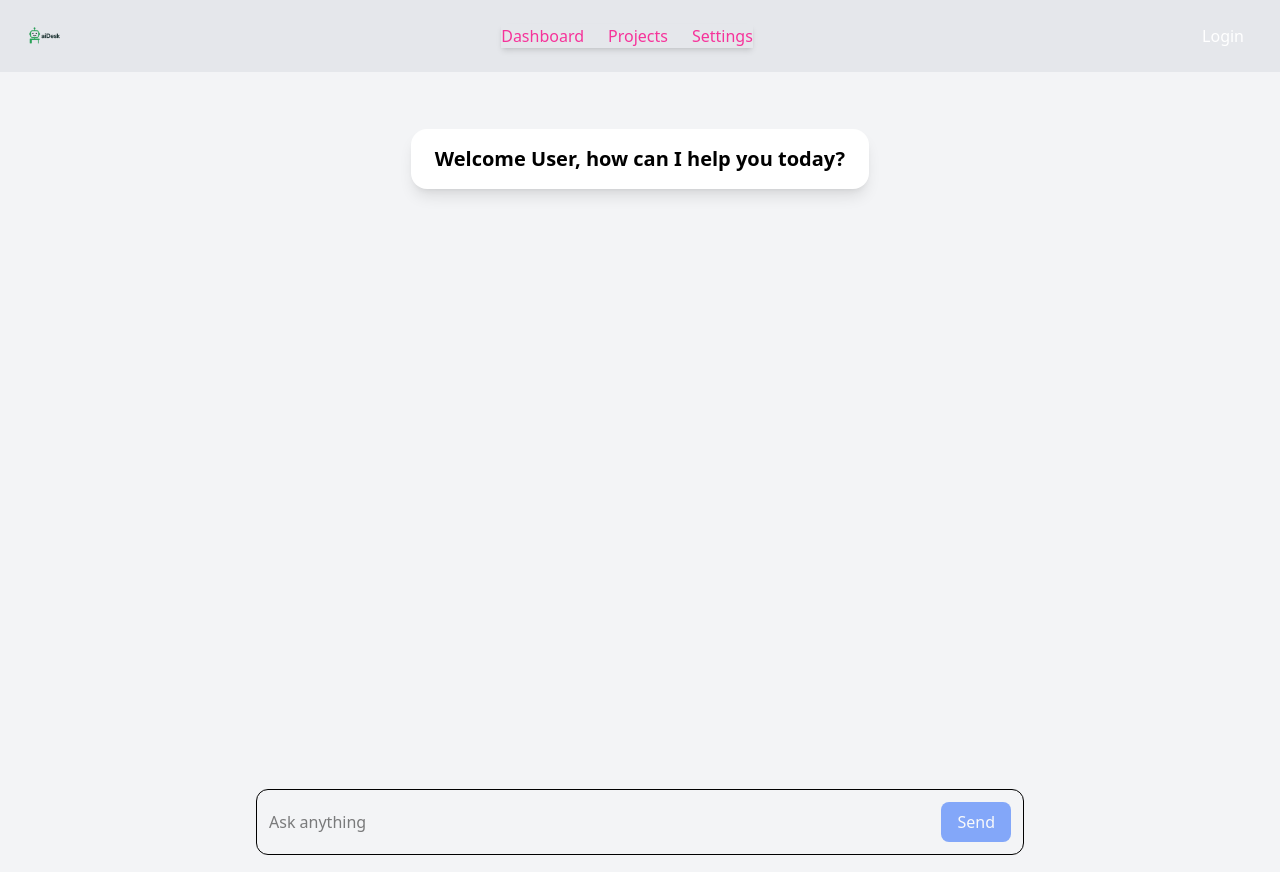
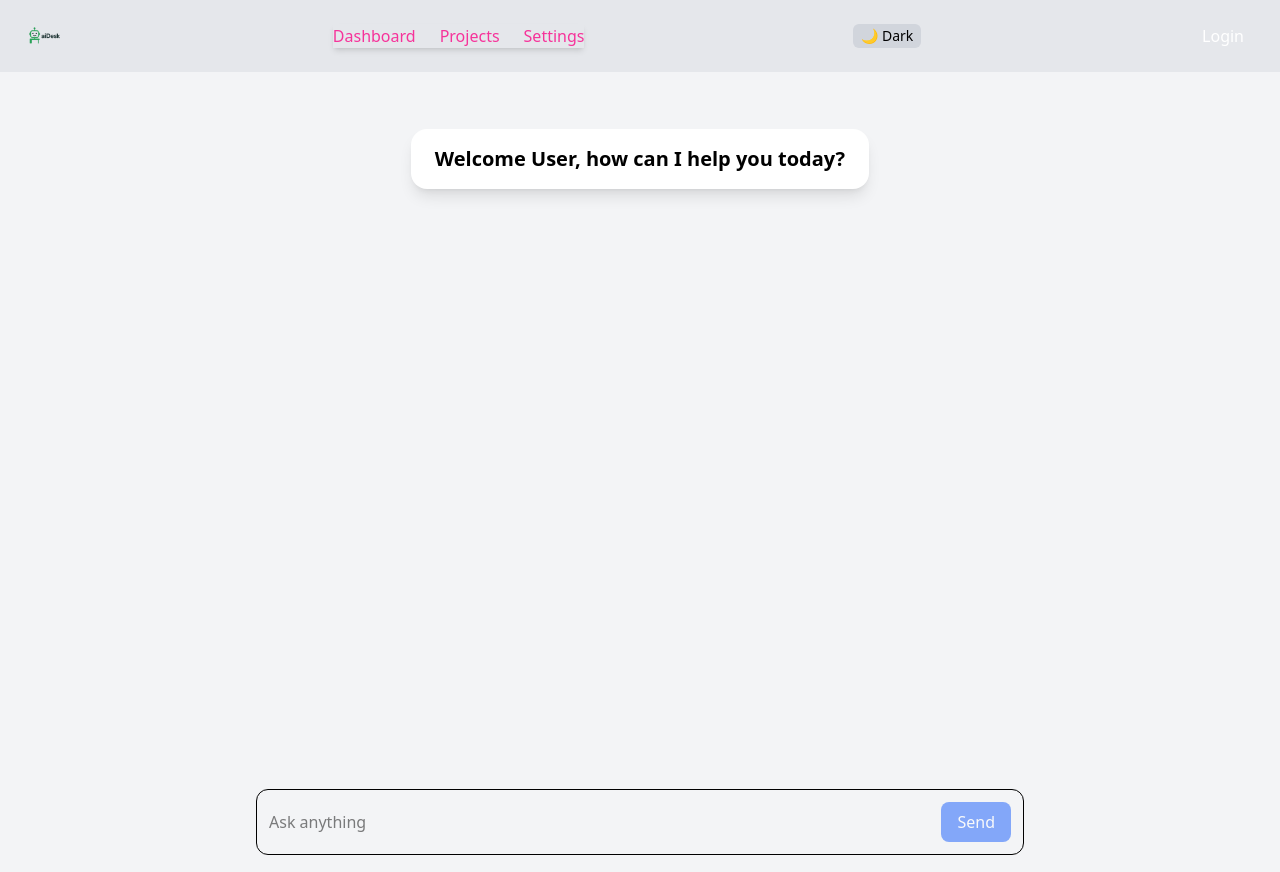
Before and after one commit to byunn90/aiDesk, a React (Vite) app in the folder client/: page / in a window 1280 px wide. Built offline with nearby package versions, Linux system fonts and the light colour scheme.

Commit message:
darkmode

```diff
--- a/client/src/assets/Compontents/DarkModeSwitch.tsx
+++ b/client/src/assets/Compontents/DarkModeSwitch.tsx
@@ -1,4 +1,4 @@
-import React, { useState } from "react"
+import React, { useState, useEffect } from "react"
 // Dark Mode components
 export function DarkMode() {
  const [dark, setDark] = useState(false)
@@ -6,9 +6,14 @@ export function DarkMode() {
     setDark(prev => !prev);
     console.log("dark mode is now:", !dark);
     }
+    useEffect(() =>  {
+        document.documentElement.classList.toggle("dark", dark);
+    }, [dark]);
     return(
-        <div>
-            <button onClick={handleClick}>dark mode</button>
-        </div>
+    <button
+        onClick={handleClick}
+        className="px-2 py-0.5 text-sm rounded-md bg-gray-300 dark:bg-gray-700 text-black dark:text-white transition">
+        {dark ? "☀️ Light" : "🌙 Dark"}
+    </button>
     )
 }
--- a/client/src/assets/Compontents/NavBar.tsx
+++ b/client/src/assets/Compontents/NavBar.tsx
@@ -1,6 +1,7 @@
 
 import { useState, useEffect } from "react";
 import logo from "../../images/AI-desk image.png"
+import { DarkMode } from "./DarkModeSwitch";
 
 export function NavBar() {
   const [open, setOpen] = useState(false);
@@ -49,7 +50,7 @@ useEffect(() => {
       Settings
     </li>
   </ul>
-
+   <DarkMode />
   <button className="hover:bg-indigo-700 text-white px-3 py-1 rounded-md font-inherit">
     Login
   </button>
@@ -97,8 +98,8 @@ useEffect(() => {
         >
           Got it
         </button>
-        <button>dark mode</button>
       </div>
+      <DarkMode/>
     </div>
   </div>
 )}
--- a/client/tailwind.config.js
+++ b/client/tailwind.config.js
@@ -4,5 +4,6 @@ export default {
   theme: {
     extend: {},
   },
+  darkMode: 'class', // ✅ no quotes around key
   plugins: [require("tailwindcss-animate")],
 };
```
Also changed, not shown: client/src/assets/scripts/buttons.tsx (deleted, +0 -10 lines).
